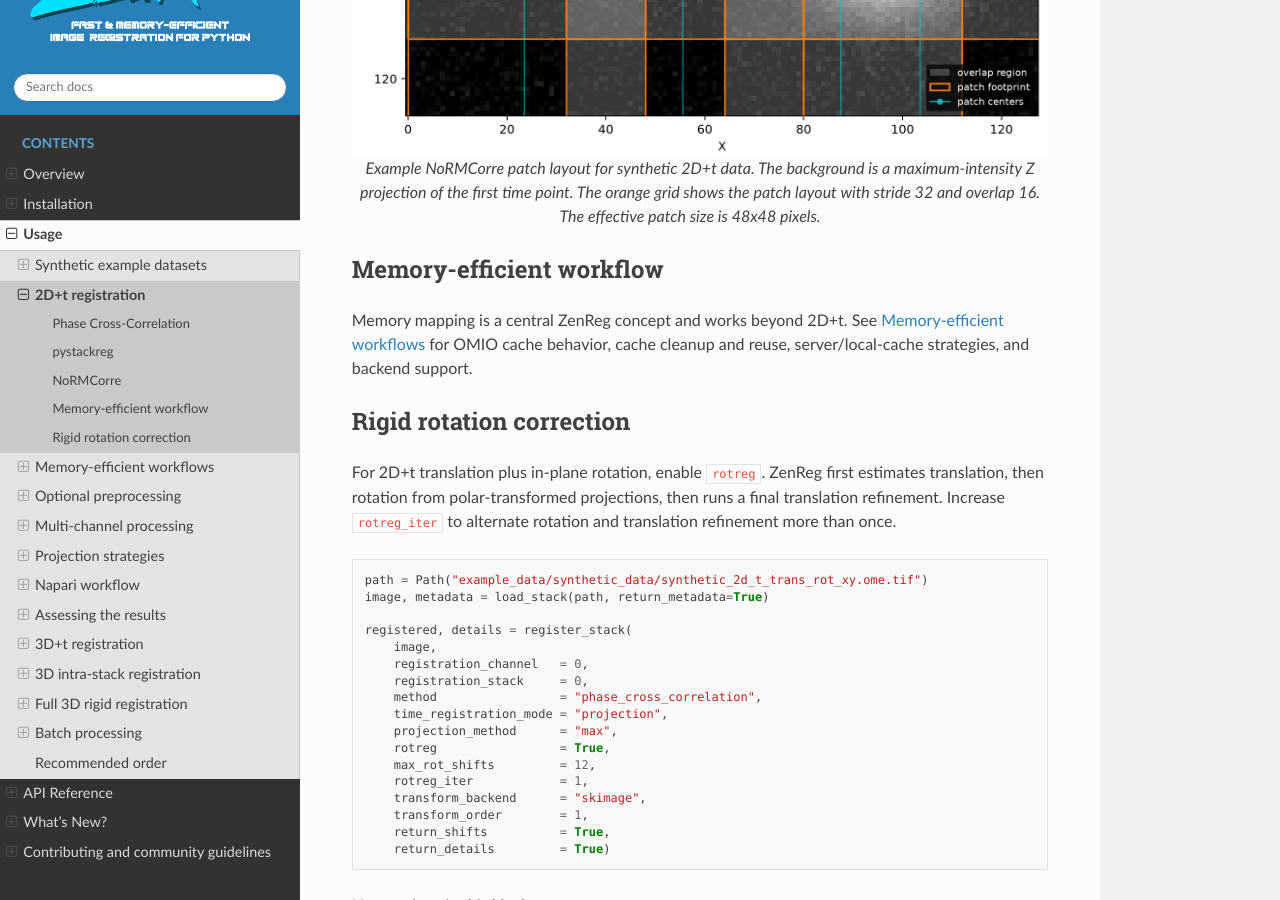
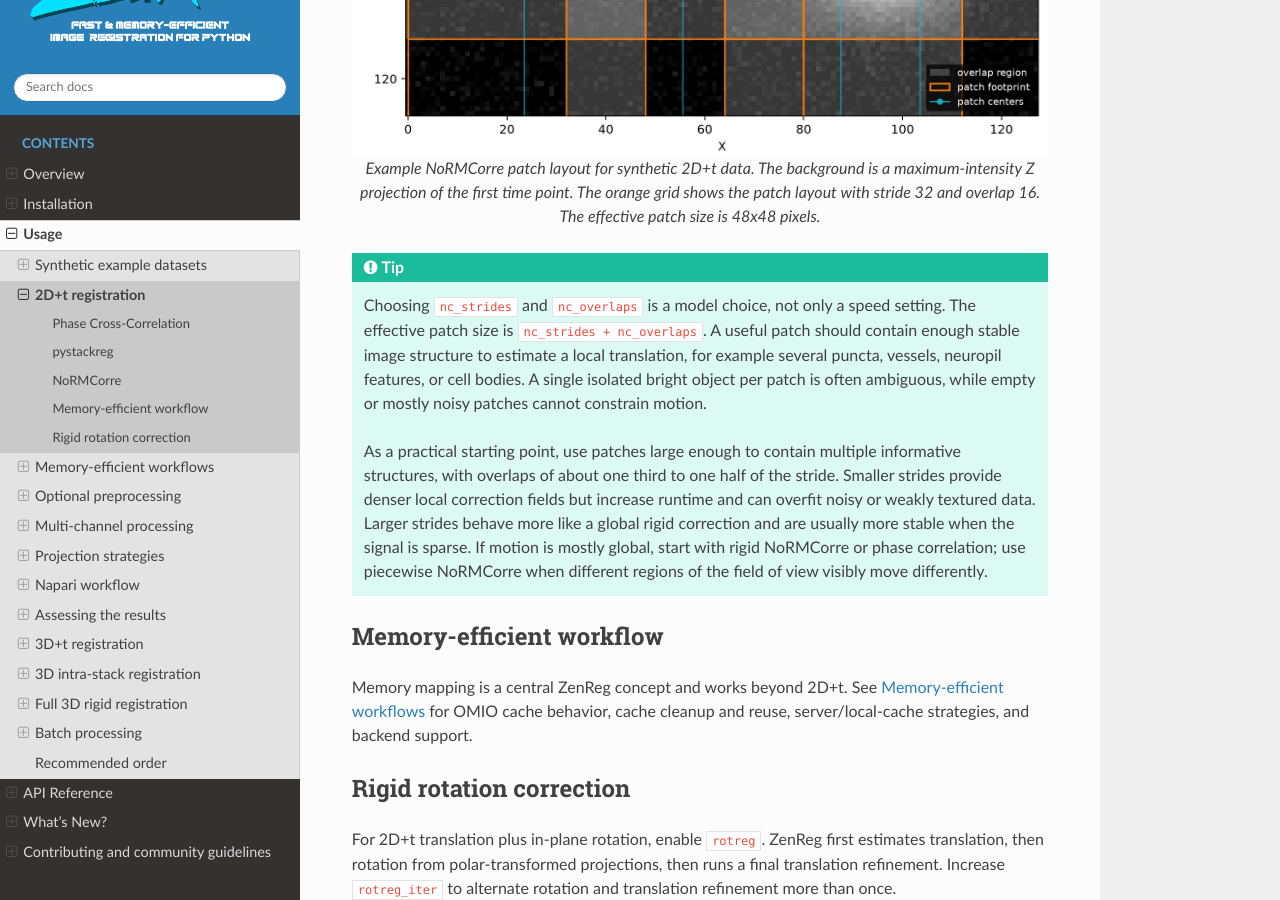
Before and after one commit to FabrizioMusacchio/ZenReg, a Sphinx documentation site: the page built from docs/source/usage_2d_t.rst, in a window 1280 px wide and 900 px high, scrolled down 5519 px. Built offline with Sphinx 7.4.7 and the Read the Docs theme 3.1.0, drawn with Linux system fonts in a browser that asks for light colours.

Commit message:
docs: add guidance on choosing nc_strides and nc_overlaps for effective patch size in 2D+t registration

```diff
--- a/docs/source/usage_2d_t.rst
+++ b/docs/source/usage_2d_t.rst
@@ -294,6 +294,25 @@ patch layout. ZenReg provides a helper function for this:
    the patch layout with stride 32 and overlap 16. The effective patch size is
    48x48 pixels.
 
+.. tip::
+
+   Choosing ``nc_strides`` and ``nc_overlaps`` is a model choice, not only a
+   speed setting. The effective patch size is ``nc_strides + nc_overlaps``.
+   A useful patch should contain enough stable image structure to estimate a
+   local translation, for example several puncta, vessels, neuropil features,
+   or cell bodies. A single isolated bright object per patch is often
+   ambiguous, while empty or mostly noisy patches cannot constrain motion.
+
+   As a practical starting point, use patches large enough to contain multiple
+   informative structures, with overlaps of about one third to one half of the
+   stride. Smaller strides provide denser local correction fields but increase
+   runtime and can overfit noisy or weakly textured data. Larger strides behave
+   more like a global rigid correction and are usually more stable when the
+   signal is sparse. If motion is mostly global, start with rigid NoRMCorre or
+   phase correlation; use piecewise NoRMCorre when different regions of the
+   field of view visibly move differently.
+
+
 
 Memory-efficient workflow
 -------------------------
```
